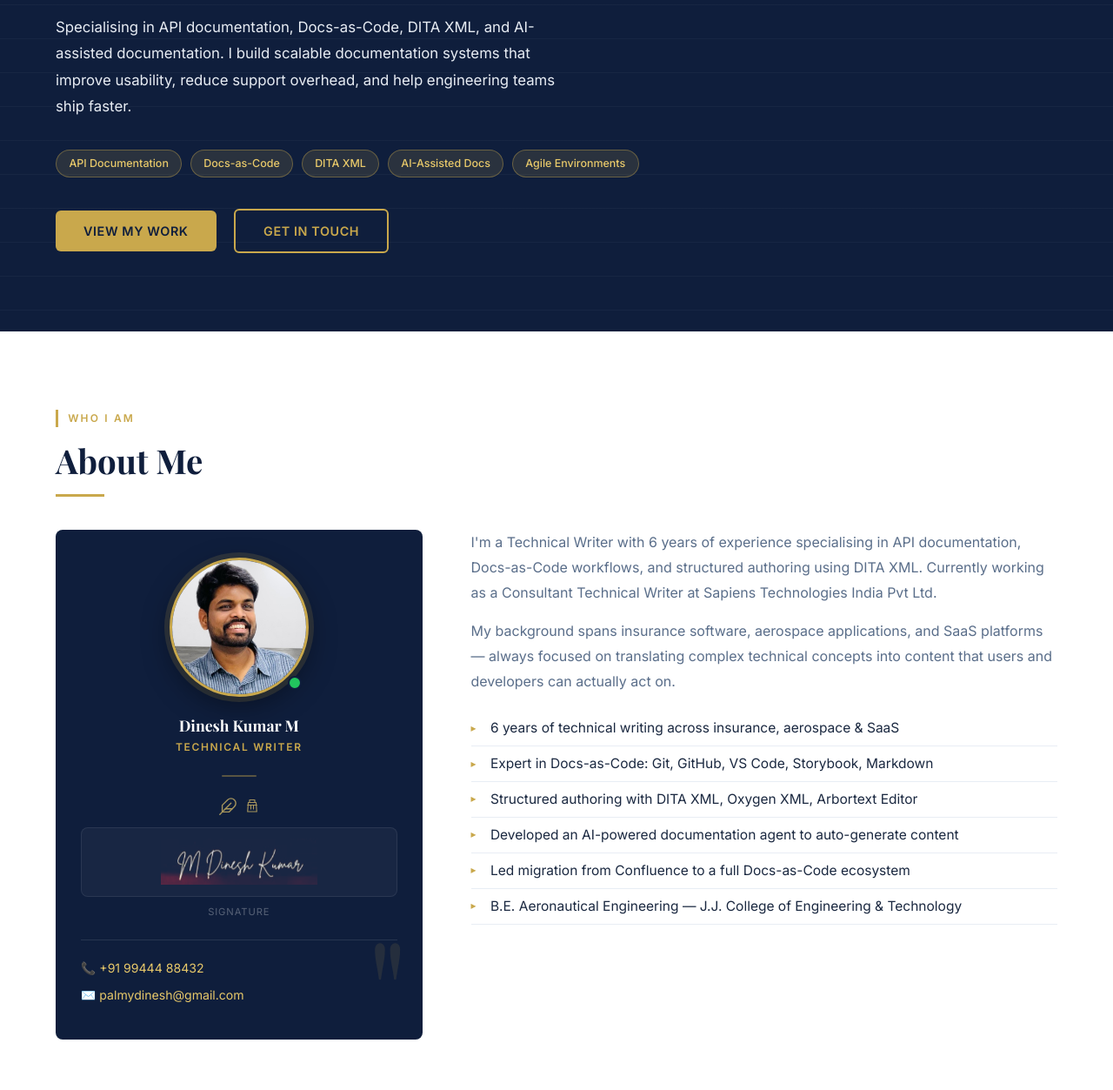
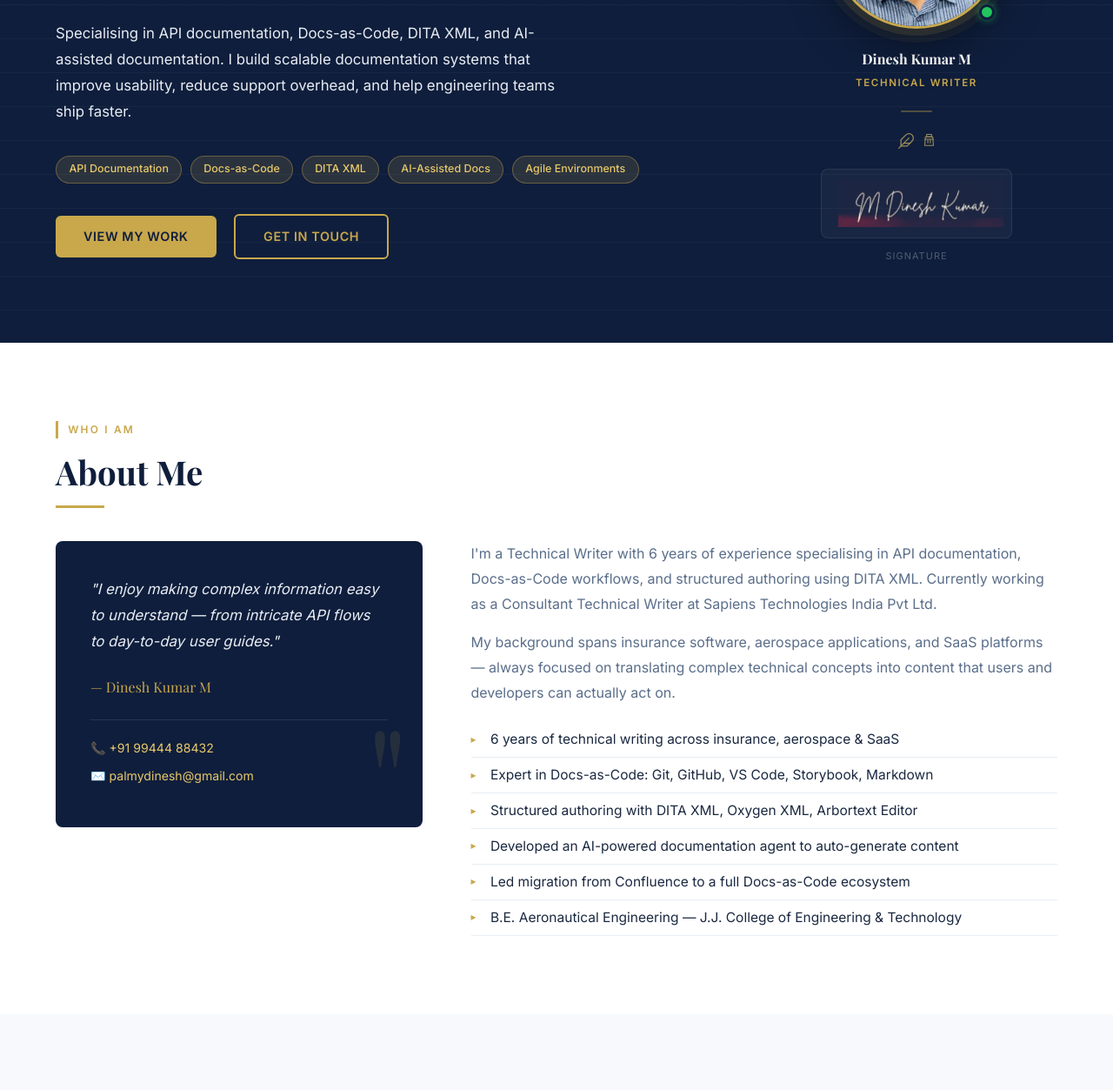
Before and after one commit to mdineshkumar71-droid/protfolio, a plain HTML site: page index.html in a window 1280 px wide. Shown: the part 329-1582 px from the top of the page at 87% size. Drawn offline with nearby package versions, Linux system fonts and the light colour scheme.

Commit message:
Profile Pic card fix

```diff
--- a/index.html
+++ b/index.html
@@ -42,7 +42,22 @@
     background-image: repeating-linear-gradient(to bottom, transparent 0px, transparent 38px, rgba(255,255,255,.035) 38px, rgba(255,255,255,.035) 39px);
     pointer-events: none;
   }
-  .hero-inner { position: relative; max-width: 760px; }
+  .hero-inner {
+    position: relative;
+    max-width: 1100px;
+    display: flex;
+    align-items: center;
+    justify-content: space-between;
+    gap: 3rem;
+  }
+  .hero-text { flex: 1; min-width: 0; }
+  .hero-photo-col {
+    flex-shrink: 0;
+    display: flex;
+    flex-direction: column;
+    align-items: center;
+    gap: 1.4rem;
+  }
   .hero-eyebrow { display: inline-block; font-size: .78rem; font-weight: 600; letter-spacing: .16em; text-transform: uppercase; color: var(--gold); border-left: 3px solid var(--gold); padding-left: .75rem; margin-bottom: 1.4rem; }
   .hero-name { font-family: 'Playfair Display', serif; font-size: clamp(2.4rem, 5vw, 3.8rem); font-weight: 700; line-height: 1.1; color: var(--white); margin-bottom: .6rem; }
   .hero-sub { font-family: 'Playfair Display', serif; font-size: clamp(1rem, 2vw, 1.25rem); font-weight: 400; font-style: italic; color: var(--gold-lt); margin-bottom: 1.6rem; }
@@ -313,6 +328,9 @@
   /* RESPONSIVE */
   @media (max-width: 700px) {
     .about-grid, .edu-cert-grid { grid-template-columns: 1fr; }
+    .hero-inner { flex-direction: column-reverse; align-items: flex-start; gap: 2rem; }
+    .hero-photo-col { align-self: center; }
+    .hero-photo-col > div:first-child > div { width: 150px !important; height: 150px !important; }
     .form-two-col { grid-template-columns: 1fr; }
     .nav-links { gap: 1.2rem; }
     .btn-outline { margin-left: 0; margin-top: .75rem; display: block; text-align: center; }
@@ -348,6 +366,9 @@
 <!-- HERO -->
 <section id="hero">
   <div class="hero-inner">
+
+    <!-- LEFT: text content -->
+    <div class="hero-text">
       <span class="hero-eyebrow">Technical Writer · 6 Years Experience · Bengaluru, India</span>
       <h1 class="hero-name">Dinesh Kumar M</h1>
       <p class="hero-sub">"I enjoy making complex information easy to understand."</p>
@@ -366,6 +387,81 @@
       <a class="btn btn-gold" href="#work">View My Work</a>
       <a class="btn btn-outline" href="#contact">Get In Touch</a>
     </div>
+
+    <!-- RIGHT: photo + signature -->
+    <div class="hero-photo-col">
+
+      <!-- Circular photo -->
+      <div style="position:relative;">
+        <div style="width:200px;height:200px;border-radius:50%;
+                    border:3px solid var(--gold);
+                    box-shadow:0 0 0 8px rgba(201,168,76,.12),
+                               0 0 0 16px rgba(201,168,76,.05),
+                               0 16px 48px rgba(0,0,0,.5);
+                    overflow:hidden;">
+          <img src="dinesh_photo.jpg" alt="Dinesh Kumar M"
+               style="width:100%;height:100%;object-fit:cover;
+                      object-position:center top;display:block;">
+        </div>
+        <!-- Green availability dot -->
+        <span style="position:absolute;bottom:10px;right:10px;
+                     width:18px;height:18px;border-radius:50%;
+                     background:#22c55e;border:3px solid #0F1E3C;
+                     display:block;box-shadow:0 0 8px rgba(34,197,94,.6);"></span>
+      </div>
+
+      <!-- Name + role under photo -->
+      <div style="text-align:center;">
+        <div style="font-family:'Playfair Display',serif;font-size:1rem;
+                    font-weight:700;color:var(--white);margin-bottom:.25rem;">
+          Dinesh Kumar M
+        </div>
+        <div style="font-size:.72rem;color:var(--gold);text-transform:uppercase;
+                    letter-spacing:.14em;font-weight:600;">
+          Technical Writer
+        </div>
+      </div>
+
+      <!-- Thin divider -->
+      <div style="width:36px;height:2px;background:rgba(201,168,76,.35);border-radius:2px;"></div>
+
+      <!-- Feather + ink icons -->
+      <div style="display:flex;align-items:center;justify-content:center;
+                  gap:8px;opacity:.65;">
+        <svg width="20" height="20" viewBox="0 0 24 24" fill="none"
+             stroke="var(--gold-lt)" stroke-width="1.5"
+             stroke-linecap="round" stroke-linejoin="round">
+          <path d="M20.24 12.24a6 6 0 0 0-8.49-8.49L5 10.5V19h8.5z"/>
+          <line x1="16" y1="8" x2="2" y2="22"/>
+          <line x1="17.5" y1="15" x2="9" y2="15"/>
+        </svg>
+        <svg width="17" height="17" viewBox="0 0 24 24" fill="none"
+             stroke="var(--gold-lt)" stroke-width="1.5"
+             stroke-linecap="round" stroke-linejoin="round">
+          <path d="M8 2h8v4H8z"/>
+          <path d="M6 6h12l1 14H5L6 6z"/>
+          <path d="M10 11v5M14 11v5"/>
+          <path d="M5 10h14"/>
+        </svg>
+      </div>
+
+      <!-- Signature image -->
+      <div style="background:rgba(255,255,255,.04);border-radius:8px;
+                  padding:.7rem 1.2rem;border:1px solid rgba(255,255,255,.08);
+                  width:220px;text-align:center;">
+        <img src="dinesh_signature.png" alt="M Dinesh Kumar signature"
+             style="max-width:190px;height:auto;display:block;margin:0 auto;
+                    filter:brightness(1.2) contrast(1.1);
+                    mix-blend-mode:lighten;opacity:.9;">
+      </div>
+      <div style="font-size:.68rem;color:rgba(255,255,255,.28);
+                  letter-spacing:.1em;text-transform:uppercase;margin-top:-.6rem;">
+        Signature
+      </div>
+
+    </div><!-- end hero-photo-col -->
+
+  </div>
 </section>
 
 <!-- ABOUT -->
@@ -374,76 +470,10 @@
   <div class="section-title">About Me</div>
   <div class="divider"></div>
   <div class="about-grid">
-    <div class="about-card" style="display:flex;flex-direction:column;align-items:center;gap:0;padding:2rem 1.8rem;">
-
-      <!-- Profile photo circle -->
-      <div style="position:relative;margin-bottom:1.4rem;">
-        <div style="width:160px;height:160px;border-radius:50%;
-                    border:3px solid var(--gold);
-                    box-shadow:0 0 0 6px rgba(201,168,76,.15), 0 10px 32px rgba(0,0,0,.4);
-                    overflow:hidden;flex-shrink:0;">
-          <img src="dinesh_photo.jpg" alt="Dinesh Kumar M"
-               style="width:100%;height:100%;object-fit:cover;object-position:center top;display:block;">
-        </div>
-        <!-- Online indicator dot -->
-        <span style="position:absolute;bottom:8px;right:8px;
-                     width:16px;height:16px;border-radius:50%;
-                     background:#22c55e;border:2.5px solid #0F1E3C;
-                     display:block;"></span>
-      </div>
-
-      <!-- Name & role label -->
-      <div style="text-align:center;margin-bottom:1.4rem;">
-        <div style="font-family:'Playfair Display',serif;font-size:1.1rem;
-                    font-weight:700;color:var(--white);line-height:1.2;
-                    margin-bottom:.3rem;">Dinesh Kumar M</div>
-        <div style="font-size:.75rem;color:var(--gold);text-transform:uppercase;
-                    letter-spacing:.14em;font-weight:600;">Technical Writer</div>
-      </div>
-
-      <!-- Divider -->
-      <div style="width:40px;height:2px;background:rgba(201,168,76,.4);
-                  border-radius:2px;margin-bottom:1.4rem;"></div>
-
-      <!-- Signature block -->
-      <div style="text-align:center;width:100%;">
-        <!-- Feather + ink bottle icon row -->
-        <div style="display:flex;align-items:center;justify-content:center;
-                    gap:8px;margin-bottom:.8rem;opacity:.7;">
-          <!-- Feather quill SVG -->
-          <svg width="22" height="22" viewBox="0 0 24 24" fill="none"
-               stroke="var(--gold-lt)" stroke-width="1.5"
-               stroke-linecap="round" stroke-linejoin="round">
-            <path d="M20.24 12.24a6 6 0 0 0-8.49-8.49L5 10.5V19h8.5z"/>
-            <line x1="16" y1="8" x2="2" y2="22"/>
-            <line x1="17.5" y1="15" x2="9" y2="15"/>
-          </svg>
-          <!-- Ink bottle SVG -->
-          <svg width="18" height="18" viewBox="0 0 24 24" fill="none"
-               stroke="var(--gold-lt)" stroke-width="1.5"
-               stroke-linecap="round" stroke-linejoin="round">
-            <path d="M8 2h8v4H8z"/>
-            <path d="M6 6h12l1 14H5L6 6z"/>
-            <path d="M10 11v5M14 11v5"/>
-            <path d="M5 10h14"/>
-          </svg>
-        </div>
-        <!-- Signature image -->
-        <div style="background:rgba(255,255,255,.04);border-radius:8px;
-                    padding:.8rem 1rem;border:1px solid rgba(255,255,255,.08);">
-          <img src="dinesh_signature.png" alt="M Dinesh Kumar signature"
-               style="max-width:180px;height:auto;display:block;margin:0 auto;
-                      filter:brightness(1.15) contrast(1.1);
-                      mix-blend-mode:lighten;opacity:.92;">
-        </div>
-        <div style="font-size:.7rem;color:rgba(255,255,255,.3);
-                    margin-top:.5rem;letter-spacing:.08em;text-transform:uppercase;">
-          Signature
-        </div>
-      </div>
-
-      <!-- Contact info -->
-      <div class="contact-info" style="width:100%;margin-top:1.4rem;">
+    <div class="about-card">
+      <p>"I enjoy making complex information easy to understand — from intricate API flows to day-to-day user guides."</p>
+      <div class="signature">— Dinesh Kumar M</div>
+      <div class="contact-info">
         <p>📞 <a href="tel:+919944488432">+91 99444 88432</a></p>
         <p>✉️ <a href="mailto:palmydinesh@gmail.com">palmydinesh@gmail.com</a></p>
       </div>
```
Lines whose indentation alone changed are shown as unchanged.
